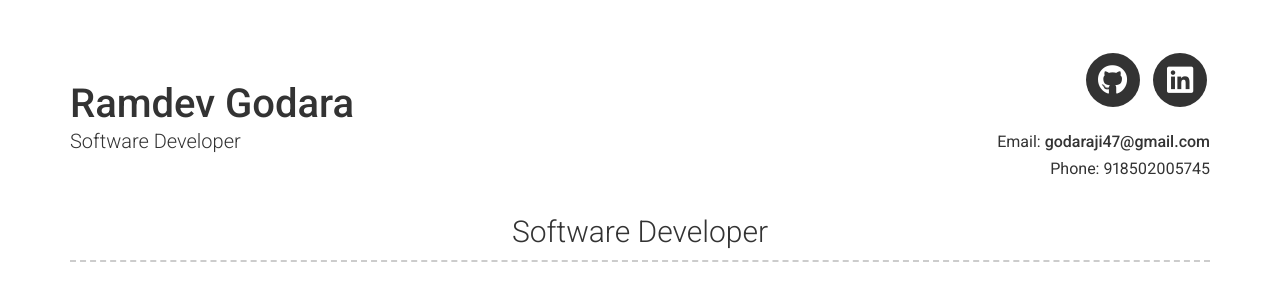
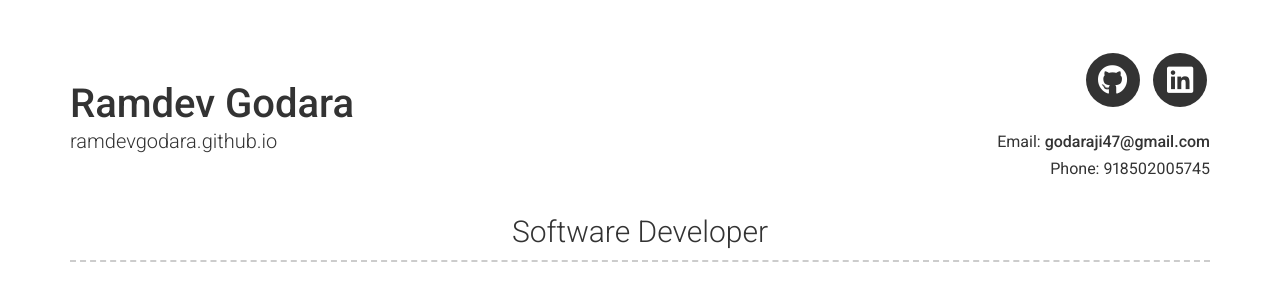
Before and after one commit to ramdevji/ramdevgodara.github.io, a Jekyll site: the page built from index.md, in a window 1280 px wide. Shown: the top 300 px of the page. Built offline with Jekyll 4.4.1, drawn with Linux system fonts in a browser that asks for light colours; nearby versions of some CDN libraries.

Commit message:
Update _config.yml

```diff
--- a/_config.yml
+++ b/_config.yml
@@ -4,7 +4,6 @@ repository: ramdevji.github.io
 
 # Personal info
 name: Ramdev Godara
-title: Software Developer
 email: godaraji47@gmail.com
 phone: +918502005745
 
```
